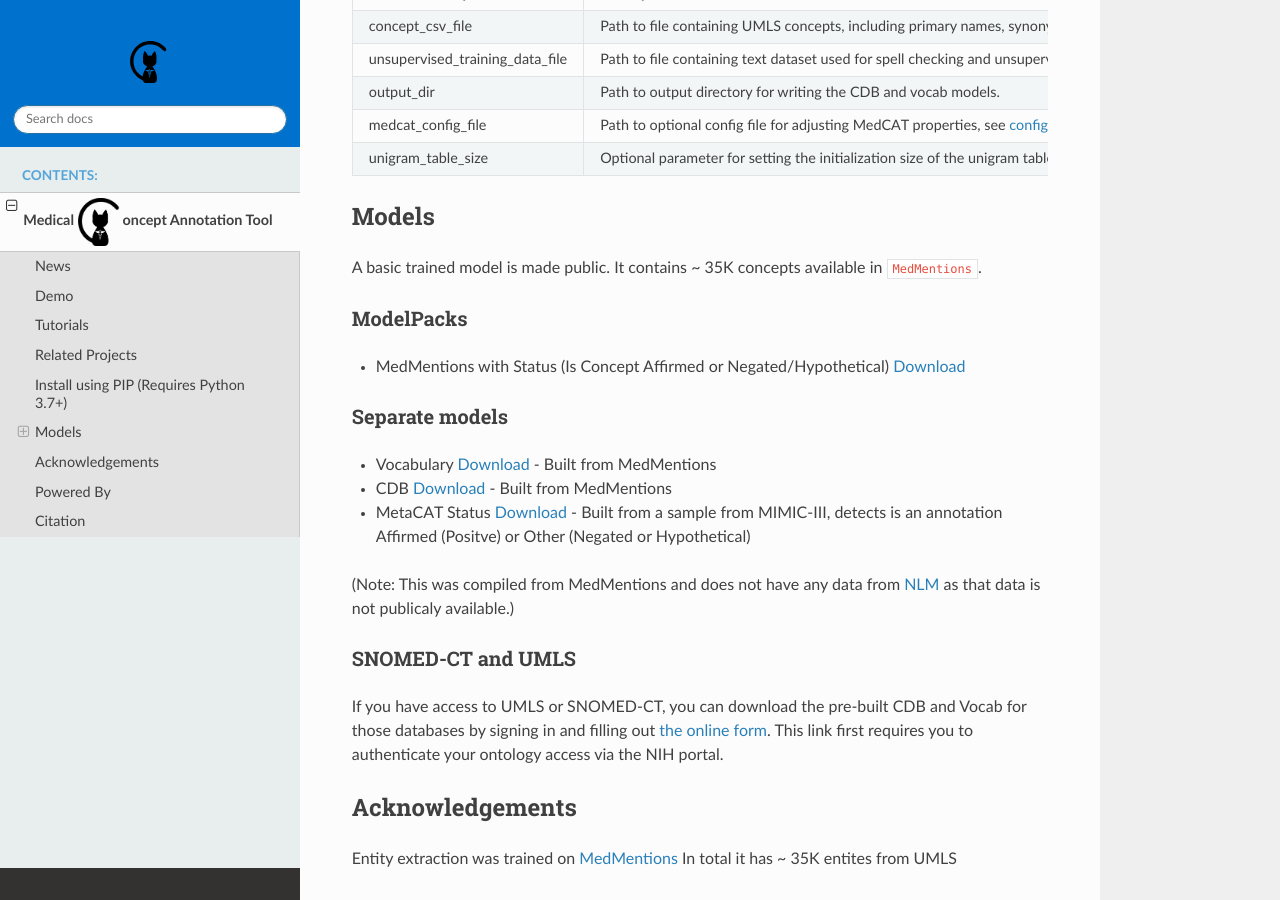
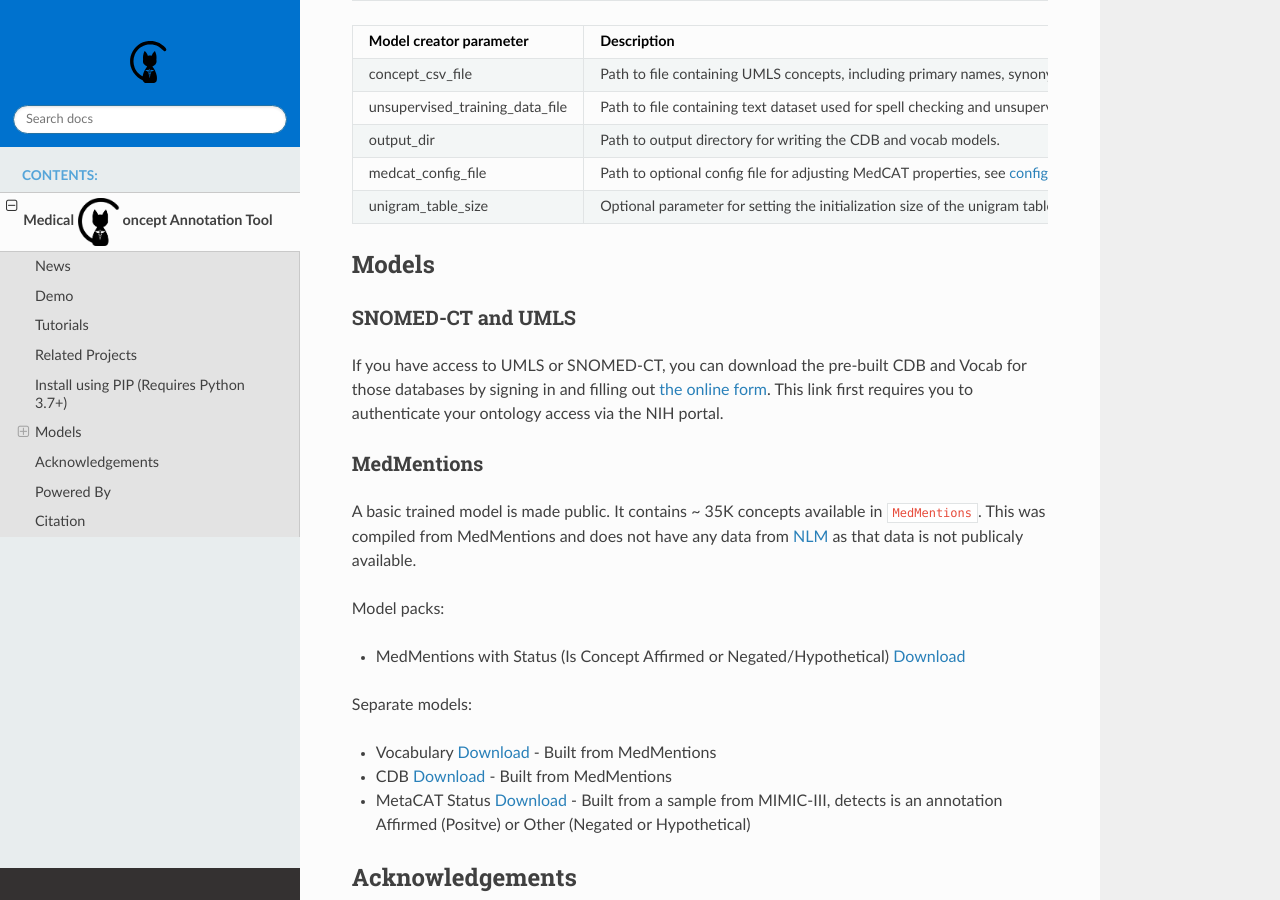
Before and after one commit to CogStack/MedCAT, a Sphinx documentation site: the page built from docs/main.md, in a window 1280 px wide and 900 px high, scrolled down 2792 px. Built offline with Sphinx 7.4.7 and the Read the Docs theme 2.0.0, drawn with Linux system fonts in a browser that asks for light colours; some of the changed text lies outside the part shown.

Commit message:
Update model download section in documentation (#248)

```diff
--- a/docs/main.md
+++ b/docs/main.md
@@ -112,30 +114,20 @@ python medcat/utils/model_creator.py tests/model_creator/config_example.yml
 | medcat_config_file | Path to optional config file for adjusting MedCAT properties, see [configs](https://github.com/CogStack/MedCAT/tree/master/configs), [medcat/config.py](https://github.com/CogStack/MedCAT/tree/master/medcat/config.py) and [tests/model_creator/medcat.txt](https://github.com/CogStack/MedCAT/tree/master/tests/model_creator/medcat.txt)|
 | unigram_table_size | Optional parameter for setting the initialization size of the unigram table in the vocab model. Default is 100000000, while for testing with a small unsupervised training data file a much smaller size could work. |
 
+## Models
+### SNOMED-CT and UMLS
+If you have access to UMLS or SNOMED-CT, you can download the pre-built CDB and Vocab for those databases by signing in and filling out [the online form](https://uts.nlm.nih.gov/uts/login?service=https://medcat.rosalind.kcl.ac.uk/auth-callback). This link first requires you to authenticate your ontology access via the NIH portal.
 
-## Models
-A basic trained model is made public. It contains ~ 35K concepts available in `MedMentions`.
+### MedMentions
+A basic trained model is made public. It contains ~ 35K concepts available in `MedMentions`. This was compiled from MedMentions and does not have any data from [NLM](https://www.nlm.nih.gov/research/umls/) as that data is not publicaly available.
 
-#### ModelPacks
-
+Model packs:
 - MedMentions with Status (Is Concept Affirmed or Negated/Hypothetical) [Download](https://medcat.rosalind.kcl.ac.uk/media/medmen_wstatus_2021_oct.zip)
 
-
-#### Separate models
-
+Separate models:
 - Vocabulary [Download](https://medcat.rosalind.kcl.ac.uk/media/vocab.dat) - Built from MedMentions
-
 - CDB [Download](https://medcat.rosalind.kcl.ac.uk/media/cdb-medmen-v1_2.dat) - Built from MedMentions
-
 - MetaCAT Status [Download](https://medcat.rosalind.kcl.ac.uk/media/mc_status.zip) - Built from a sample from MIMIC-III, detects is an annotation Affirmed (Positve) or Other (Negated or Hypothetical)
-
-
-(Note: This was compiled from MedMentions and does not have any data from [NLM](https://www.nlm.nih.gov/research/umls/) as
-that data is not publicaly available.)
-
-### SNOMED-CT and UMLS
-If you have access to UMLS or SNOMED-CT, you can download the pre-built CDB and Vocab for those databases by signing in and filling out [the online form](https://uts.nlm.nih.gov/uts/login?service=https://medcat.rosalind.kcl.ac.uk/auth-callback).
-This link first requires you to authenticate your ontology access via the NIH portal.
 
 ## Acknowledgements
 Entity extraction was trained on [MedMentions](https://github.com/chanzuckerberg/MedMentions) In total it has ~ 35K entites from UMLS
```
Also changed, not shown: other parts of docs/main.md (+2 -0 lines), README.md (+2 -3 lines).
